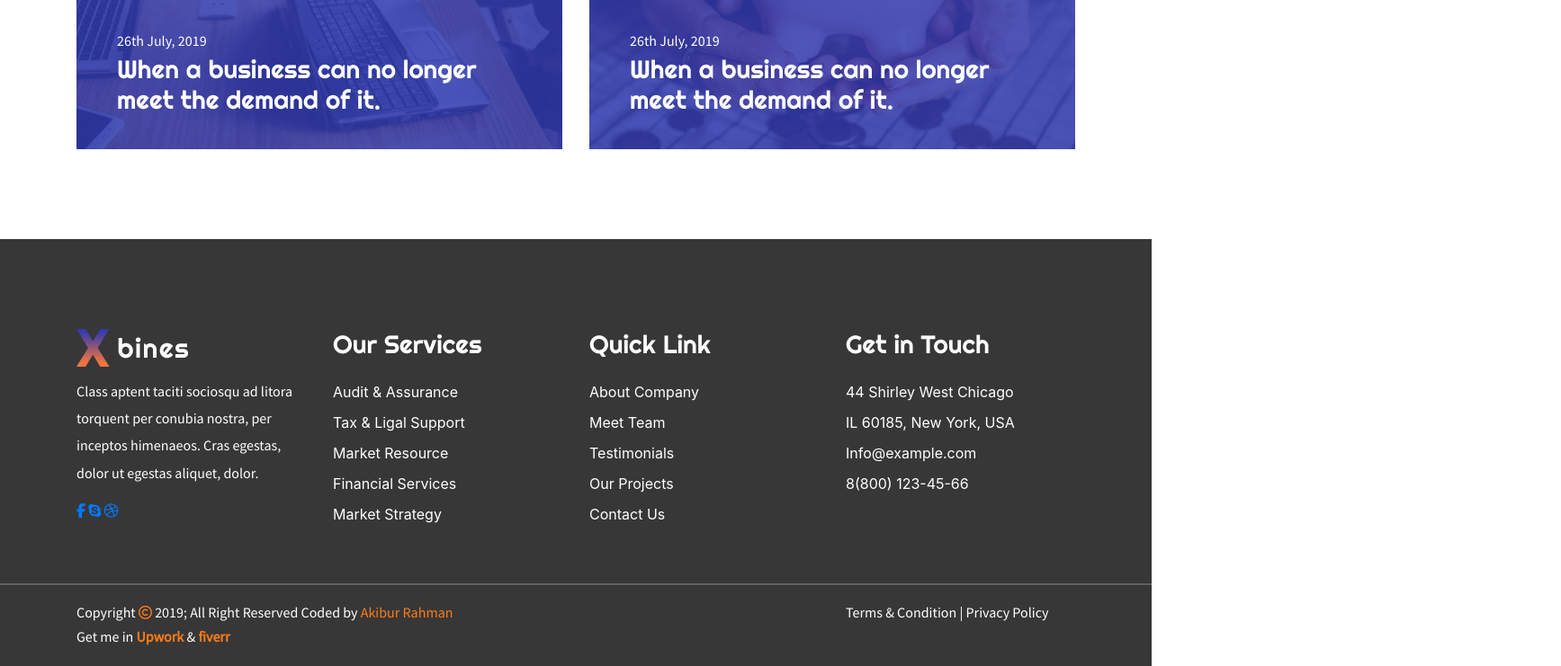
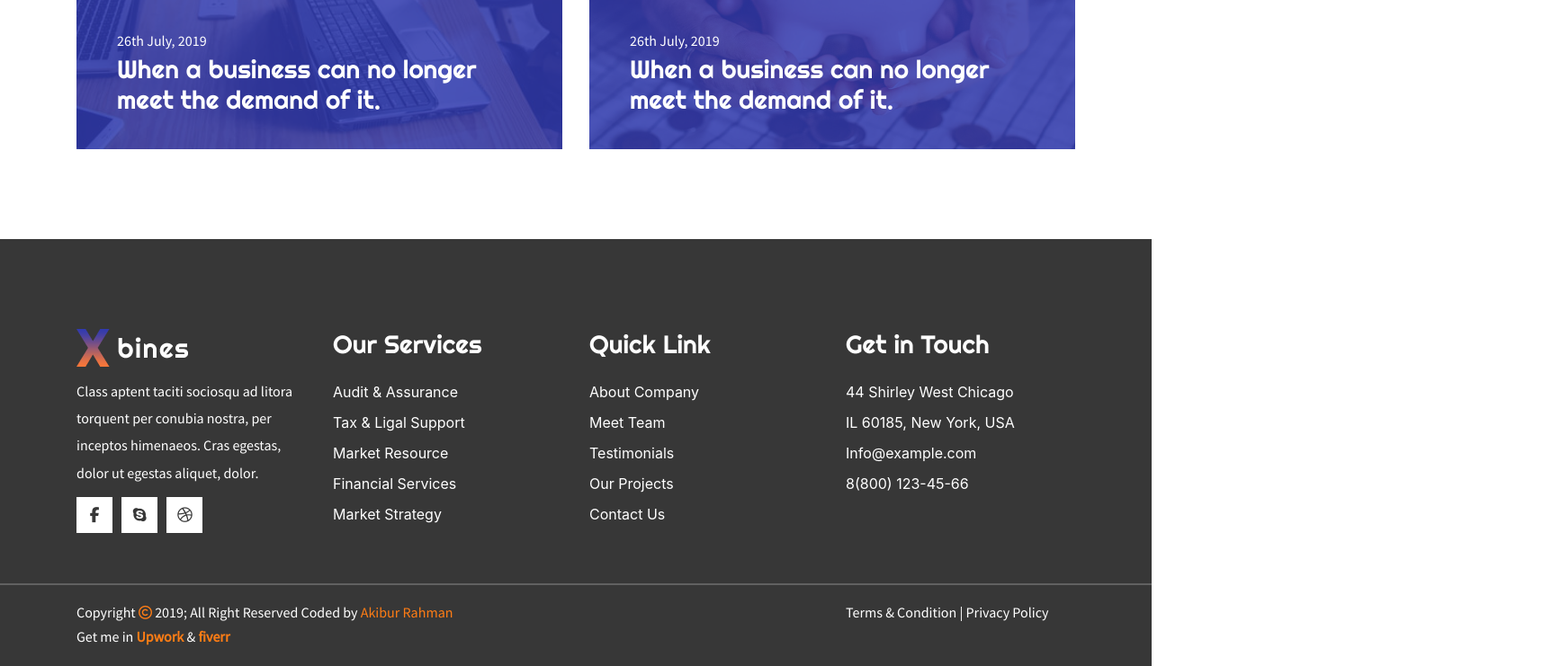
Before and after one commit to akiburrchoton/basic_frontend_conversion, a plain HTML site: page index.html in a window 1280 px wide. Shown: the part 4788-5529 px from the top of the page at 90% size, 1735 px wide, since content can reach past the window. Drawn offline with nearby package versions, Linux system fonts and the light colour scheme.

Commit message:
Update stylesheet.css

```diff
--- a/assets/css/stylesheet.css
+++ b/assets/css/stylesheet.css
@@ -839,8 +839,27 @@ input[type=text], input[type=email], select {
     color: #ff9643;
 }
 
+.social {
+    color: #373737;
+    font-size: 17px;
+    width: 40px;
+    height: 40px;
+    background: white;
+    text-align: center;
+    padding-top: 11px;
+    margin-right: 7px;
+    transition: all .3s;
+}
+
+.social:hover{
+    background: #ff7d15;
+    color: white;
+}
+
+/* footer CSS ends */
 
 
+/* footer media CSS ends */
 @media screen and (max-width: 576px) {
     #portfolio {
         margin: 30px 0;
@@ -887,7 +906,7 @@ input[type=text], input[type=email], select {
     }
 
   }
-/* footer CSS ends */
+/* footer media CSS ends */
 
 ::-moz-selection { /* Code for Firefox */
     /* color: red; */
```
